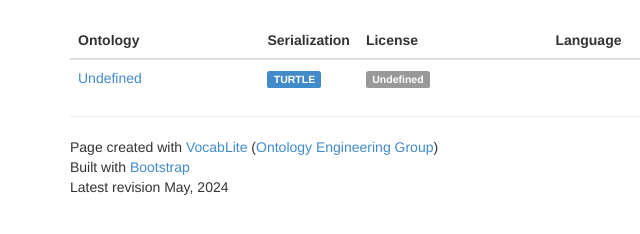
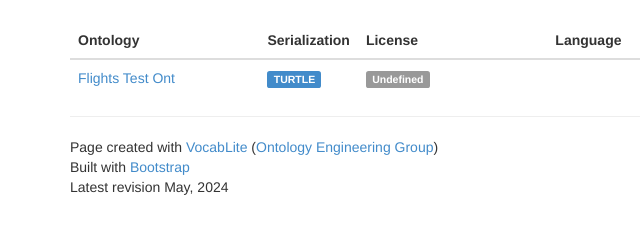
Before and after one commit to aolite/test-f-ont, a plain HTML site: page index.html in a window 1280 px wide. Shown: the part 234-468 px from the top of the page, 0-640 px from the left. Drawn offline with Linux system fonts and the light colour scheme.

Commit message:
Update index.html

```diff
--- a/index.html
+++ b/index.html
@@ -76,7 +76,7 @@
 </thead>
 <tbody>
 <tr id="tr1">
-<td><a href = "/home/ahmad/repos/prevclone-8KeF/Ontology (1).ttl" target="_blank">Undefined</a> </td><td>
+<td><a href = "Ontoology/Ontology (1).ttl/documentation/index-en.html" target="_blank">Flights Test Ont</a> </td><td>
 <a href="ontologies/Ontology (1).ttl"><span class="label label-primary">TURTLE</span></a>
 </td>
 <td><span class="label label-default">Undefined</span></td>
```
